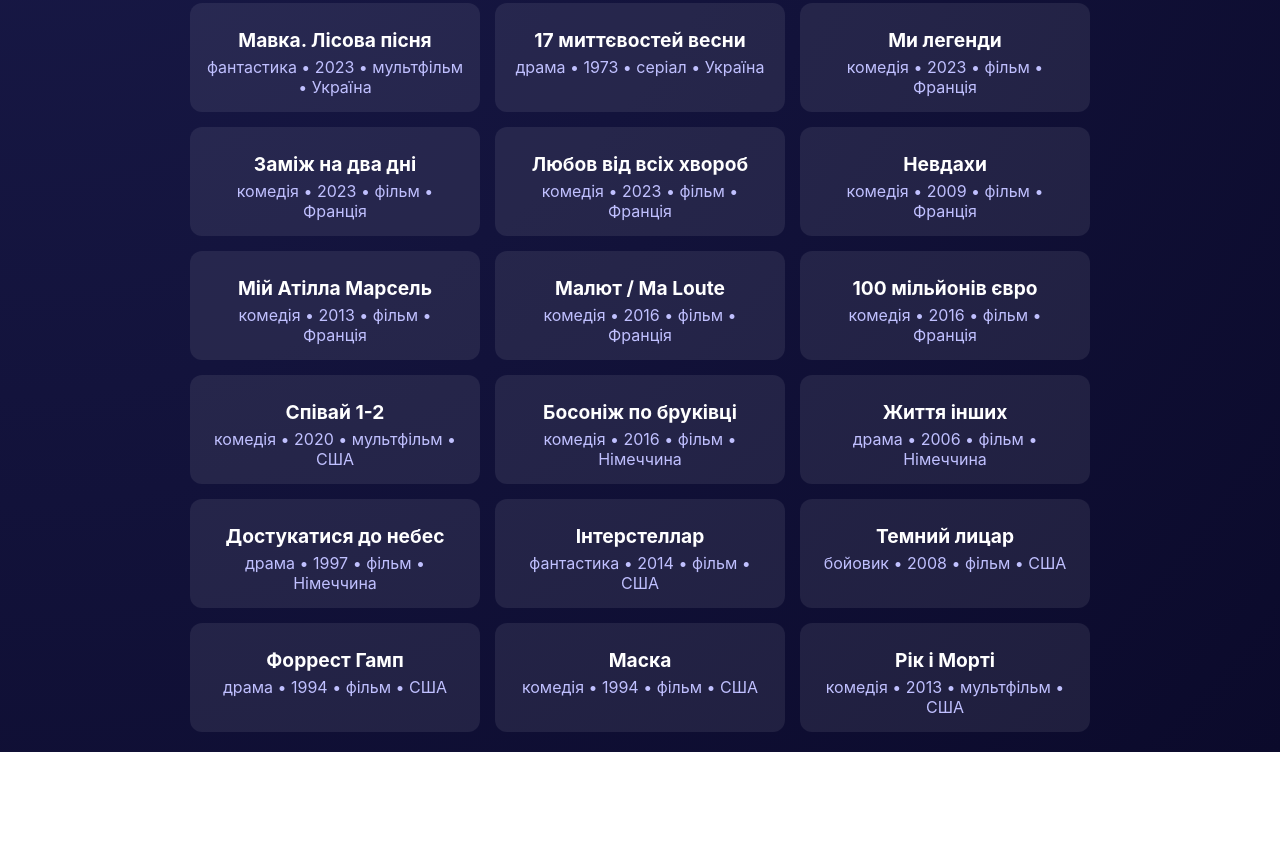
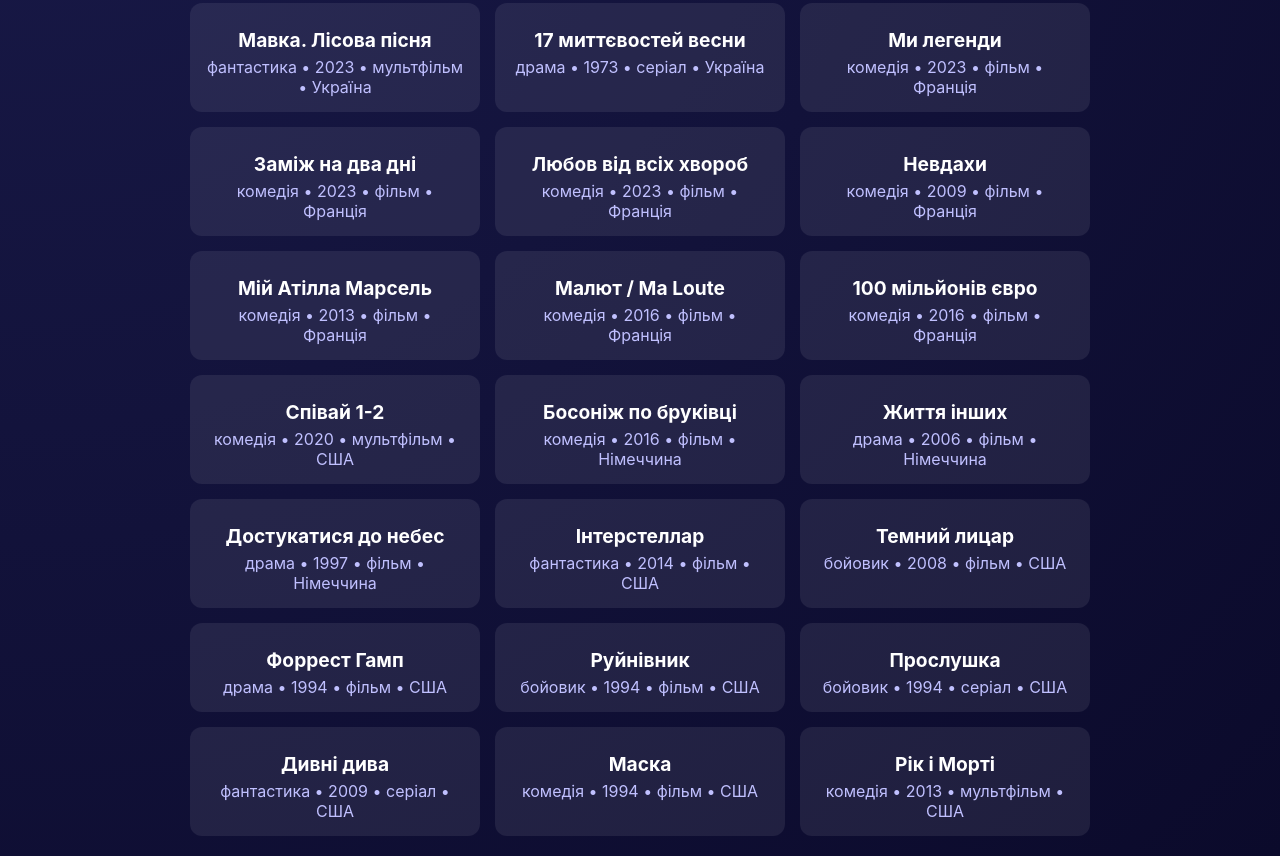
Before and after one commit to mykola-telychko/the-illusion, a plain HTML site: page index.html in a window 1280 px wide. Shown: the part 420-1276 px from the top of the page. Before the commit the page ends 1172 px from the top, so only its background shows below. Drawn offline with Linux system fonts and the light colour scheme.

Commit message:
Update index.html

```diff
--- a/index.html
+++ b/index.html
@@ -151,6 +151,9 @@
       { name: 'Інтерстеллар', genre: 'фантастика', year: 2014, type: 'фільм', country: 'США' },
       { name: 'Темний лицар', genre: 'бойовик', year: 2008, type: 'фільм', country: 'США' },
       { name: 'Форрест Гамп', genre: 'драма', year: 1994, type: 'фільм', country: 'США' },
+      { name: 'Руйнівник', genre: 'бойовик', year: 1994, type: 'фільм', country: 'США' },
+      { name: 'Прослушка', genre: 'бойовик', year: 1994, type: 'серіал', country: 'США' },
+      { name: 'Дивні дива', genre: 'фантастика', year: 2009, type: 'серіал', country: 'США' },
       { name: 'Маска', genre: 'комедія', year: 1994, type: 'фільм', country: 'США' },
       { name: 'Рік і Морті', genre: 'комедія', year: 2013, type: 'мультфільм', country: 'США' },
     ];
```
